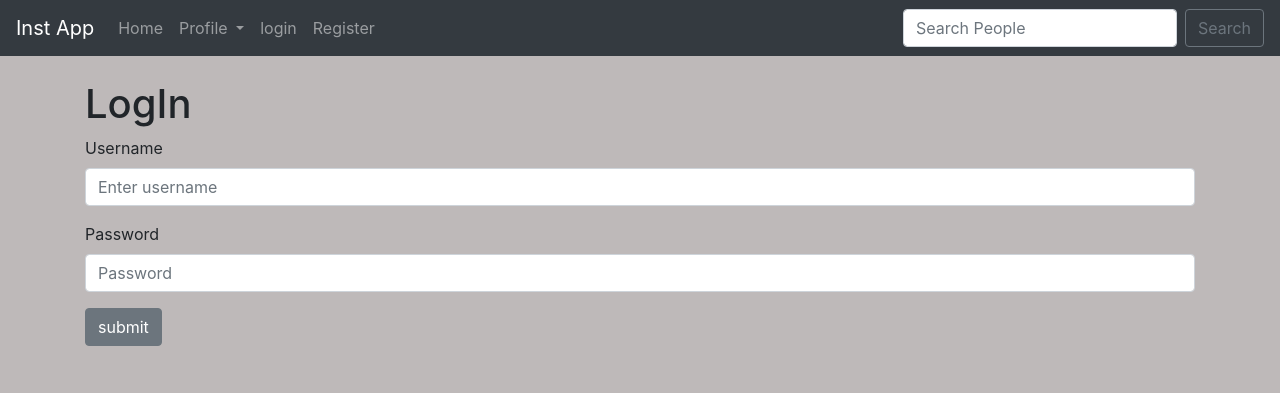
After one commit to lcmongwe/instapp, a Django app: page /login-user in a window 1280 px wide. The commit adds this page. Shown: the top 393 px of the page. Run offline with Django 4.2, Linux system fonts and the light colour scheme; some libraries are stand-ins or nearby versions.

Commit message:
login form functionality created

```diff
--- a/members/templates/authenticate/login.html
+++ b/instapp/templates/authenticate/login.html
@@ -1,4 +1,4 @@
-{% extends 'events/base.html' %}
+{% extends 'base.html' %}
 {% block content%}
 
 <h1>LogIn</h1>
--- a/members/templates/authenticate/register.html
+++ b/instapp/templates/authenticate/register.html
@@ -1,4 +1,4 @@
-{% extends 'events/base.html' %}
+{% extends 'base.html' %}
 {% block content%}
 
 {%if form.errors%}
--- a/instapp/templates/base.html
+++ b/instapp/templates/base.html
@@ -1,5 +1,4 @@
-{% load static %}
-
+{% load static%}
 <!doctype html>
 <html lang="en">
   <head>
@@ -10,10 +9,38 @@
     <!-- Bootstrap CSS -->
     <link rel="stylesheet" href="https://cdn.jsdelivr.net/npm/bootstrap@4.0.0/dist/css/bootstrap.min.css" integrity="sha384-Gn5384xqQ1aoWXA+058RXPxPg6fy4IWvTNh0E263XmFcJlSAwiGgFAW/dAiS6JXm" crossorigin="anonymous">
 
-    <title>Hello, world!</title>
+    <title>INSTA-CLONE!</title>
+    {% block styles %}
+    <link rel="stylesheet" href="{% static 'css/instapp.css' %}">
+
+     {% endblock %}
+    <style>
+      body {background: rgb(190, 185, 185);}
+    </style>
   </head>
   <body>
-    <h1>Hello, world!</h1>
+    {% include 'navbar.html'%}
+<br>
+<div class="container">
+
+  {%if messages%}
+{%for message in messages%}
+
+<div class="alert alert-warning alert-dismissible fade show" role="alert">
+{{message}}
+  <button type="button" class="close" data-dismiss="alert" aria-label="Close">
+    <span aria-hidden="true">&times;</span>
+  </button>
+</div>
+{%endfor%}
+  {%endif%}
+
+
+{%block content%}
+{%endblock%}
+</div>
+<br><br>
+
 
     <!-- Optional JavaScript -->
     <!-- jQuery first, then Popper.js, then Bootstrap JS -->
--- /dev/null
+++ b/instapp/templates/navbar.html
@@ -0,0 +1,67 @@
+<nav class="navbar navbar-expand-lg navbar-dark bg-dark">
+  <a class="navbar-brand" href="{% url 'home'%}">Inst App</a>
+  <button
+    class="navbar-toggler"
+    type="button"
+    data-toggle="collapse"
+    data-target="#navbarSupportedContent"
+    aria-controls="navbarSupportedContent"
+    aria-expanded="false"
+    aria-label="Toggle navigation"
+  >
+    <span class="navbar-toggler-icon"></span>
+  </button>
+
+  <div class="collapse navbar-collapse" id="navbarSupportedContent">
+    <ul class="navbar-nav mr-auto">
+      <li class="nav-item">
+        <a class="nav-link" href="{% url 'home' %}">Home</a>
+      </li>
+
+
+      <li class="nav-item dropdown">
+        <a class="nav-link dropdown-toggle" href="#" id="navbarDropdown" role="button" data-toggle="dropdown" aria-haspopup="true" aria-expanded="false">
+            Profile
+        </a>
+        <div class="dropdown-menu" aria-labelledby="navbarDropdown">
+        <a class="dropdown-item" href=""> View Profile</a>
+        <a class="dropdown-item" href=""> Udate Profile</a>
+        {%if user.is_authenticated%}
+        <a class="dropdown-item" href="">Post Pic</a>
+        {%endif%}
+      </div>
+      </li>
+
+
+      {%if user.is_authenticated%}
+
+        <li class="nav-item">
+        <a class="nav-link" href="{% url 'logout'%}">logout</a>
+      </li>
+
+      {%else%}
+      <li class="nav-item">
+        <a class="nav-link" href="{% url 'login'%}">login</a>
+      </li>
+      <li class="nav-item">
+        <a class="nav-link" href="{% url 'register'%}">Register</a>
+      </li>
+      {%endif%}
+    </ul>
+
+
+    <form class="d-flex" method="POST" action="">
+      {%csrf_token%}
+        <input
+        class="form-control mr-sm-2"
+        type="search"
+        placeholder="Search People"
+        aria-label="Search" name="searched"
+
+      />
+      <button class="btn btn-outline-secondary" type="submit">
+        Search
+      </button>
+    </form>
+  </div>
+</nav>
--- a/instapp/urls.py
+++ b/instapp/urls.py
@@ -2,8 +2,13 @@
 from django.conf import settings
 from django.conf.urls.static import static
 from . import views
+from django.urls import path
+
 
 urlpatterns=[
+    path('',views.home,name='home'),
+    path('login-user', views.login_user, name="login"),
+    path('logout-user', views.logout_user, name="logout"),
+    path('register-user', views.register_user, name="register"),
 
-    path('',views.home,name='home'),
 ]+ static(settings.MEDIA_URL, document_root = settings.MEDIA_ROOT)
--- a/instapp/views.py
+++ b/instapp/views.py
@@ -4,9 +4,58 @@
 # import datetime as dt
 # from .forms import NewsLetterForm
 
+# authentication
+from django.shortcuts import render,redirect
+from django.contrib.auth import authenticate,login,logout
+from django.contrib import messages
+from django.contrib.auth.forms import UserCreationForm
+from .forms import RegisterUserForm
+
 # Create your views here.
-
 def home(request):
 
     # FUNCTION TO CONVERT DATE OBJECT TO FIND EXACT DAY
     return render(request, 'home.html', {})
+
+
+
+
+
+# AUTHENTICATION
+def login_user(request):
+    if request.method == 'POST':
+        username = request.POST['username']
+        password = request.POST['password']
+        user= authenticate(request,username=username,password=password)
+        if user is not None:
+            login(request,user)
+            return redirect('home')
+        else:
+            messages.success(request,('there ws an error loggig in, please try again...'))
+            return redirect('login')
+
+    else:
+        return render (request,'authenticate/login.html', {})
+
+
+def logout_user(request):
+    logout(request)
+    messages.success(request,('you are logged out'))
+    return redirect('home')
+
+def register_user(request):
+    if request.method == 'POST':
+        form =RegisterUserForm(request.POST)
+        if form.is_valid():
+            form.save()
+            username = form.cleaned_data['username']
+            password = form.cleaned_data['password1']
+            user = authenticate(username=username, password=password)
+            login(request, user)
+            messages.success(request,('Regestration succesful'))
+            return redirect('home')
+    else:
+        form =RegisterUserForm()
+
+
+    return render(request,'authenticate/register.html',{'form':form,})
--- a/instaproject/settings.py
+++ b/instaproject/settings.py
@@ -35,6 +35,7 @@
 # Application definition
 
 INSTALLED_APPS = [
+
     'django.contrib.admin',
     'django.contrib.auth',
     'django.contrib.contenttypes',
@@ -42,7 +43,7 @@
     'django.contrib.messages',
     'django.contrib.staticfiles',
     'instapp',
-    'members',
+
 ]
 
 MIDDLEWARE = [
--- a/instaproject/urls.py
+++ b/instaproject/urls.py
@@ -14,11 +14,11 @@
     2. Add a URL to urlpatterns:  path('blog/', include('blog.urls'))
 """
 from django.contrib import admin
-from django.urls import path,include,re_path
+from django.urls import path,include
 
 urlpatterns = [
     path('admin/', admin.site.urls),
     path('',include('instapp.urls')),
-    path('members/', include('django.contrib.auth.urls')),
-    path('members/', include('members.urls')),
+
+
 ]
--- a/members/views.py
+++ b/members/views.py
@@ -2,7 +2,7 @@
 from django.contrib.auth import authenticate,login,logout
 from django.contrib import messages
 from django.contrib.auth.forms import UserCreationForm
-from .forms import RegisterUserForm
+from ..instapp.forms import RegisterUserForm
 # Create your views here.
 
 def login_user(request):
```
Also changed, not shown: instapp/templates/home.html (+4 -12 lines), instapp/forms.py (renamed from members/forms.py), instapp/static/css/instapp.css (added).
